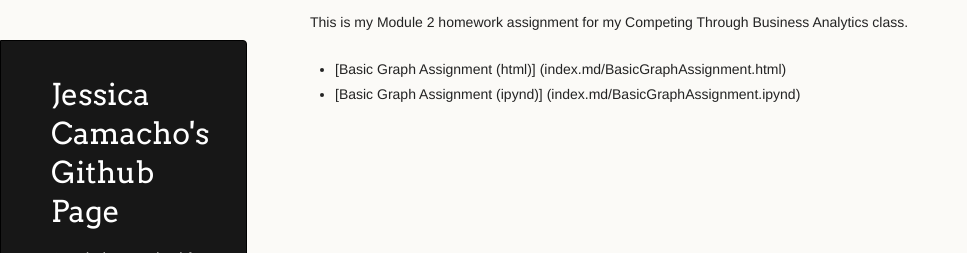
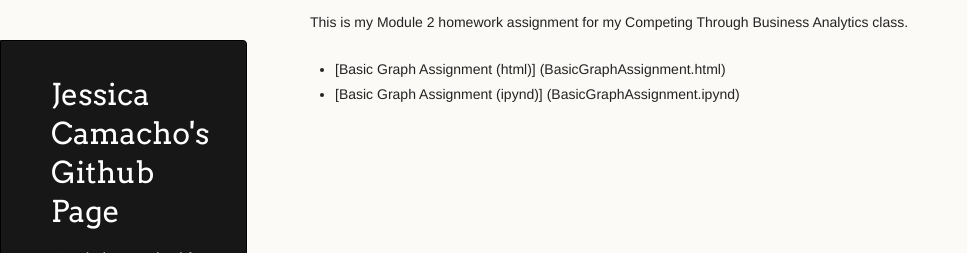
Before and after one commit to drmoats/JeyCamacho.github.io, a Jekyll site: the page built from M2GraphingHW/index.md, in a window 1280 px wide. Shown: the top 253 px of the page, without its empty margins (0-967 px from the left). Built offline with Jekyll 4.4.1, drawn with Linux system fonts in a browser that asks for light colours; our own code applies the rules of GitHub Pages for plain Markdown files.

Commit message:
Update index.md

```diff
--- a/M2GraphingHW/index.md
+++ b/M2GraphingHW/index.md
@@ -5,5 +5,5 @@ description: Homework Assignment
 
 This is my Module 2 homework assignment for my Competing Through Business Analytics class.
 
-- [Basic Graph Assignment (html)] (index.md/BasicGraphAssignment.html)
-- [Basic Graph Assignment (ipynd)] (index.md/BasicGraphAssignment.ipynd)
+- [Basic Graph Assignment (html)] (BasicGraphAssignment.html)
+- [Basic Graph Assignment (ipynd)] (BasicGraphAssignment.ipynd)
```
